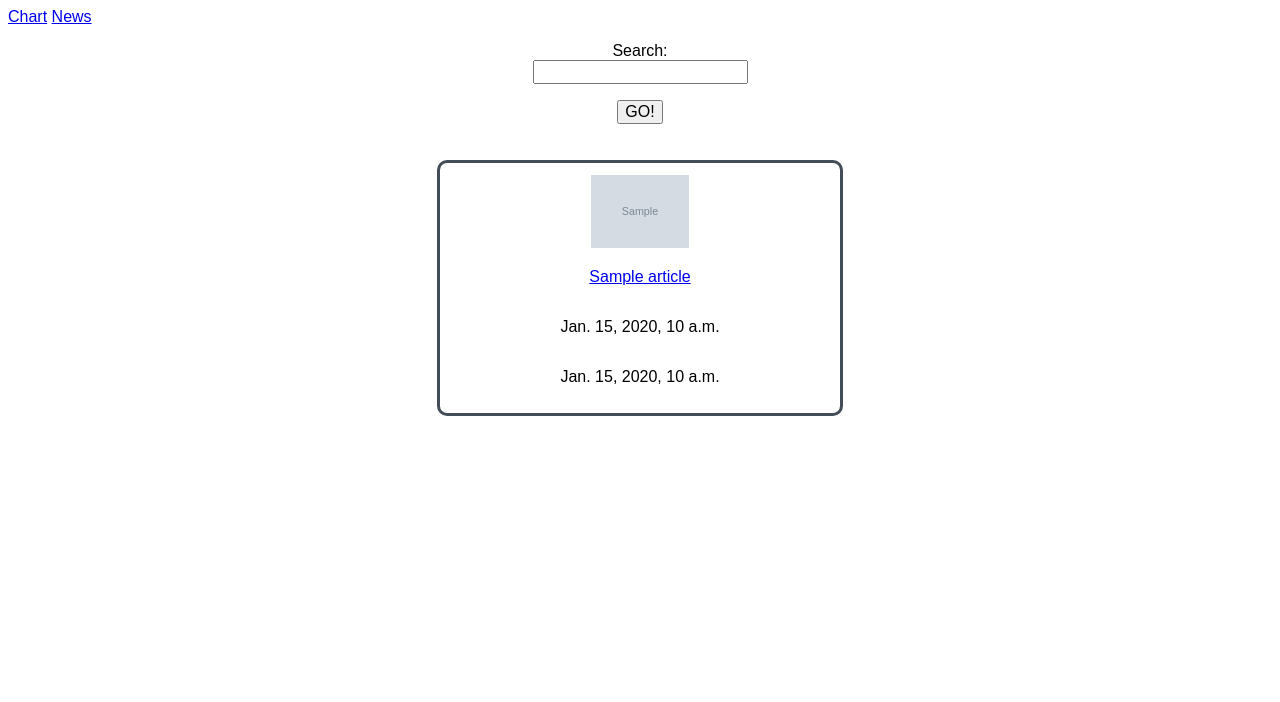
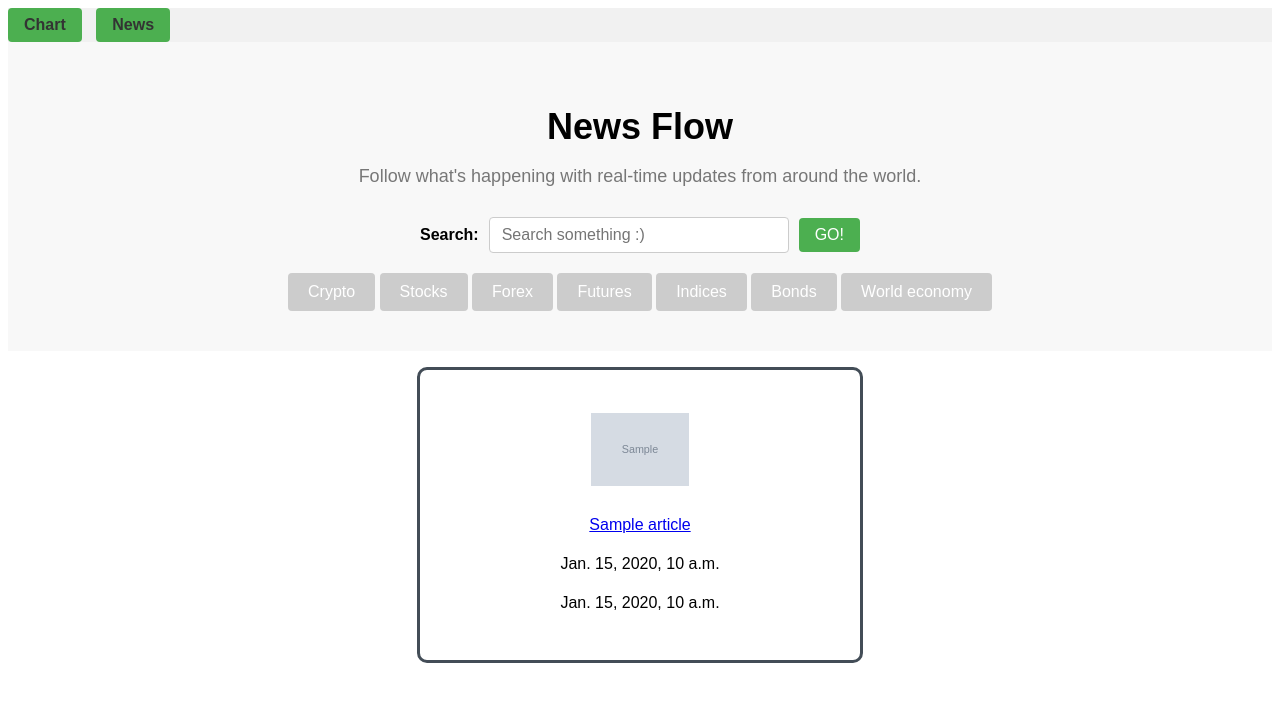
Before and after one commit to kobrius11/CryptocurrencyTracker, a Django app: template crypto_tracker/website/templates/tracker_site/news.html in a window 1280 px wide. Shown: the top 702 px of the page. Run offline with Django 3.2, Linux system fonts and the light colour scheme; the template is opened without the code that fills it: most values are stand-ins (such as "Sample title", 1, 10 or a date in 2020); grey boxes marked "Sample" are stand-in pictures.

Commit message:
website app: news style, base style

```diff
--- a/crypto_tracker/website/static/css/style.css
+++ b/crypto_tracker/website/static/css/style.css
@@ -3,48 +3,31 @@
     font-size: medium;
 }
 
-/* news style */
-.articles-wrapper {
-    display: flex;
-    flex-direction: row;
-    align-content: center;
-    justify-content: center;
-    flex-wrap: wrap;
-    list-style: none;
-    gap: 0.5rem;
-    padding-inline-start: 0;
+ul {
+    list-style-type: disc;
 }
 
-.article-container {
-    display: flex;
-    flex-direction: column;
-    border: 3px solid rgb(67, 77, 87);
-    border-radius: 10px;
-    justify-content: center;
-    align-items: center;
+/* news style */
+.news-upper-container {
+    background-color: #f8f8f8;
+    padding: 40px 0;
     text-align: center;
-    margin: 20px;
-    width: 400px;
-    height: 250px;
 }
 
-li.article-container:hover {
-    display: flex;
-    flex-direction: column;
-    border: 3px solid rgba(0, 0, 0, 0.953);
-    border-radius: 10px;
-    justify-content: center;
-    align-items: center;
-    text-align: center;
-    margin: 20px;
-    width: 400px;
-    height: 250px;
-    background-color: #3141600a;
+.container {
+    max-width: 800px;
+    margin: 0 auto;
 }
 
-.article-container img{
-    max-width: auto;
-    max-height: 73px;
+.news-title {
+    font-size: 36px;
+    margin-bottom: 10px;
+}
+
+.news-description {
+    font-size: 18px;
+    color: #777;
+    margin-bottom: 30px;
 }
 
 .search-bar-wrapper {
@@ -52,5 +35,156 @@ li.article-container:hover {
     flex-direction: column;
     justify-content: center;
     align-items: center;
+}
+
+.search-bar-container {
+    display: flex;
+    align-items: center;
+    margin-bottom: 20px;
+}
+
+label {
+    font-weight: bold;
+    margin-right: 10px;
+}
+
+.search-bar {
+    padding: 8px 12px;
+    width: 300px;
+    border: 1px solid #ccc;
+    border-radius: 4px;
+}
+
+.search-bar-container button {
+    margin-left: 10px;
+    padding: 8px 16px;
+    border: none;
+    background-color: #4CAF50;
+    color: white;
+    border-radius: 4px;
+    cursor: pointer;
+    transition: background-color 0.3s ease;
+}
+
+.search-bar-container button:hover {
+    background-color: #45a049;
+}
+
+.button-primary {
+    background-color: #4CAF50;
+    color: white;
+    padding: 10px 20px;
+    border: none;
+    border-radius: 4px;
+    cursor: pointer;
+    font-size: 16px;
+    transition: background-color 0.3s ease;
+}
+
+.button-primary:hover {
+    background-color: #45a049;
+}
+
+.button-secondary {
+    background-color: #ccc;
+    color: white;
+    padding: 10px 20px;
+    border: none;
+    border-radius: 4px;
+    cursor: pointer;
+    font-size: 16px;
+    transition: background-color 0.3s ease;
+}
+
+.button-secondary:hover {
+    background-color: #bbb;
+}
+
+.articles-wrapper {
+    display: flex;
+    flex-wrap: wrap;
+    justify-content: center;
+    list-style: none;
+    gap: 20px;
+    padding-inline-start: 0;
+}
+
+.article-container {
+    display: flex;
+    flex-direction: column;
+    border: 3px solid #434d57;
+    border-radius: 10px;
+    justify-content: center;
+    align-items: center;
     text-align: center;
+    width: 400px;
+    height: 250px;
+    padding: 20px;
+    transition: all 0.3s ease;
+    background-color: transparent;
 }
+
+.article-container:hover {
+    border-color: rgba(0, 0, 0, 0.953);
+    background-color: rgba(49, 65, 96, 0.04);
+}
+
+.article-container img {
+    max-width: 100%;
+    max-height: 73px;
+    margin-bottom: 10px;
+}
+
+.article-container p {
+    margin-bottom: 5px;
+}
+
+/* navbar */
+.navbar {
+    background-color: #f1f1f1;
+    overflow: hidden;
+}
+
+.navbar-wrapper {
+    list-style-type: none;
+    margin: 0;
+    padding: 0;
+    overflow: hidden;
+}
+
+.navbar-item {
+    display: inline-block;
+    margin-right: 10px;
+}
+
+.navbar-item a {
+    display: block;
+    color: #333;
+    text-decoration: none;
+    padding: 8px 16px;
+    font-weight: bold;
+    border-radius: 4px;
+    transition: background-color 0.3s ease;
+}
+
+.navbar-item a:hover {
+    background-color: #ddd;
+}
+
+.button {
+    background-color: #4CAF50;
+    color: white;
+    border: none;
+    padding: 8px 16px;
+    text-align: center;
+    text-decoration: none;
+    display: inline-block;
+    font-weight: bold;
+    border-radius: 4px;
+    transition: background-color 0.3s ease;
+    cursor: pointer;
+}
+
+.button:hover {
+    background-color: #45a049;
+}
--- a/crypto_tracker/website/templates/base.html
+++ b/crypto_tracker/website/templates/base.html
@@ -10,9 +10,11 @@
 
     <body>
         <div class='navbar'>
-            <a class="button" href={% url 'chart' %}>Chart</a>
-            <a class="button" href={% url 'news' %}>News</a>
-            <a></a>
+            <ul class='navbar-wrapper'>
+                <li class='navbar-item'><a class="button" href={% url 'chart' %}>Chart</a></li>
+                <li class='navbar-item'><a class="button" href={% url 'news' %}>News</a></li>
+                <li class='navbar-item'><a></a></li>
+            </ul>
         </div>
     </body>
     <main>
--- a/crypto_tracker/website/templates/tracker_site/news.html
+++ b/crypto_tracker/website/templates/tracker_site/news.html
@@ -2,20 +2,36 @@
 
 {% block content %}
 
-<form class="search-bar-wrapper" method="get">
-    {% csrf_token %}
-    <p class="search-bar-container">
-        <label for="search">Search: </label><br>
-        <input type="text" name="search" value="{{ request.POST.search }}">
-    </p>
-    <button type="submit">GO!</button>
-</form>
+<div class="news-upper-container">
+    <div class="container">
+        <h1 class="news-title">News Flow</h1>
+        <p class="news-description">Follow what's happening with real-time updates from around the world.</p>
+    </div>
+
+    <form class="search-bar-wrapper" method="get">
+        {% csrf_token %}
+        <div class="search-bar-container">
+            <label for="search">Search: </label><br>
+            <input class="search-bar" placeholder="Search something :)" type="search" name="search" value="{{ request.POST.search }}">
+            <button class="button-primary" type="submit">GO!</button>
+        </div>
+        <div>
+            <button class="button-secondary" name="search" value="Crypto" type="submit">Crypto</button>
+            <button class="button-secondary" name="search" value="Stocks" type="submit">Stocks</button>
+            <button class="button-secondary" name="search" value="Forex" type="submit">Forex</button>
+            <button class="button-secondary" name="search" value="Futures" type="submit">Futures</button>
+            <button class="button-secondary" name="search" value="Indices" type="submit">Indices</button>
+            <button class="button-secondary" name="search" value="Bonds" type="submit">Bonds</button>
+            <button class="button-secondary" name="search" value="World economy" type="submit">World economy</button>
+        </div>
+    </form>
+</div>
 
 <ul class="articles-wrapper">
     {% for article in articles %}
 
     <li class='article-container'>
-        <a href="https://{{ article.link }}">
+        <a href="https://{{ article.link }}" alt="Article Image">
             <img src={{ article.img }}>
             {% if article.title|length > 107 %}
                 <p>{{ article.title|truncatewords:12 }}</p></a>
```
